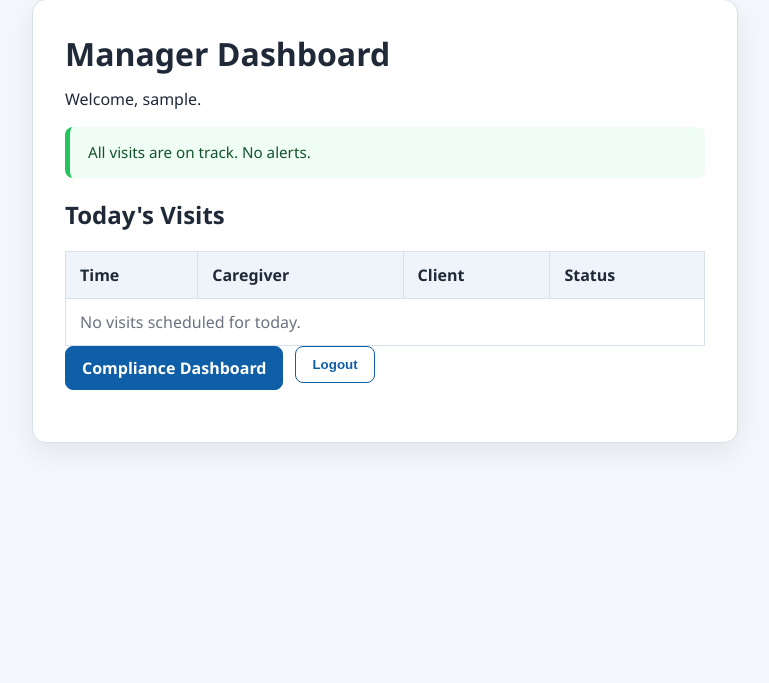
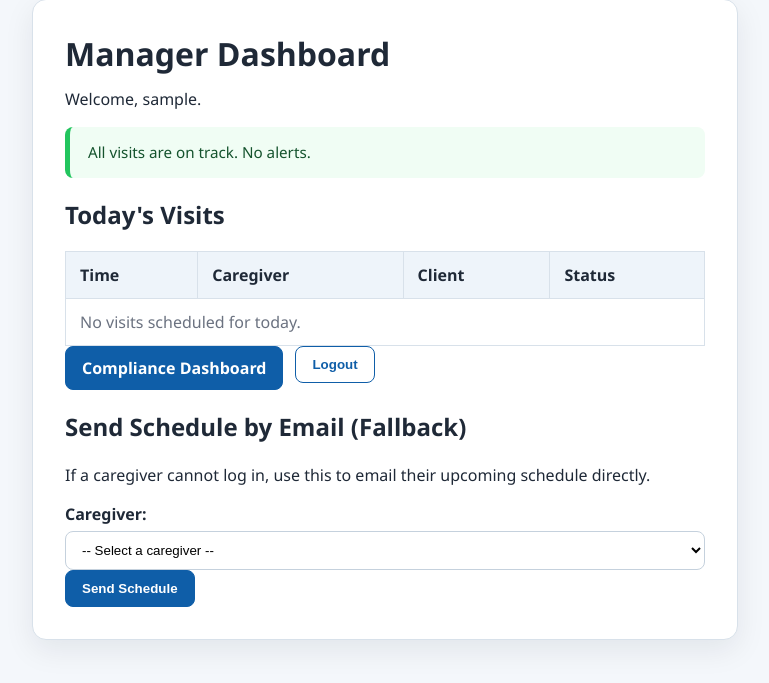
Before and after one commit to HlengiweNcube/hvcs, a Django app: page /accounts/manager-dashboard/ in a window 1280 px wide. Shown: the part 41-724 px from the top of the page, without its empty margins (255-1024 px from the left). Run offline with Django 5.2, Linux system fonts and the light colour scheme; the visitor is signed in with stand-in values (Sample User, id 1); data comes from the database, SQL or seed files in the repository.

Commit message:
Add caregiver login fallback tests and manager send-schedule email feature

```diff
--- a/accounts/urls.py
+++ b/accounts/urls.py
@@ -34,4 +34,5 @@ urlpatterns = [
     path('managers/add/', views.manager_create, name='manager_create'),
     path('managers/<int:pk>/edit/', views.manager_update, name='manager_update'),
     path('managers/<int:pk>/delete/', views.manager_delete, name='manager_delete'),
+    path('send-schedule/', views.send_schedule_email, name='send_schedule_email'),
 ]
--- a/accounts/views.py
+++ b/accounts/views.py
@@ -1,7 +1,9 @@
 from django import forms
+from django.contrib import messages
 from django.contrib.auth import login, logout
 from django.contrib.auth.forms import UserCreationForm
 from django.contrib.auth.decorators import login_required
+from django.core.mail import send_mail
 from django.shortcuts import get_object_or_404, redirect, render
 from django.utils import timezone
 
@@ -357,6 +359,8 @@ def manager_dashboard(request):
         .order_by('scheduled_time')
     )
 
+    caregivers = Caregiver.objects.filter(is_active=True).select_related('user').order_by('last_name', 'first_name')
+
     alerts = {
         'missed_checkin': missed_checkin,
         'never_started': never_started,
@@ -364,6 +368,7 @@ def manager_dashboard(request):
     return render(request, 'accounts/manager_dashboard.html', {
         'alerts': alerts,
         'todays_visits': todays_visits,
+        'caregivers': caregivers,
     })
 
 
@@ -644,3 +649,51 @@ def manager_delete(request, pk):
         manager.delete()
         return redirect('manager_list')
     return render(request, 'accounts/manager_confirm_delete.html', {'manager': manager})
+
+
+@role_required(User.Role.MANAGER)
+def send_schedule_email(request):
+    """Fallback: manager sends a caregiver's upcoming schedule by email."""
+    if request.method != 'POST':
+        return redirect('manager_dashboard')
+
+    caregiver_id = request.POST.get('caregiver_id', '').strip()
+    caregiver = get_object_or_404(Caregiver, pk=caregiver_id, is_active=True)
+
+    email_address = caregiver.user.email
+    if not email_address:
+        messages.error(request, f'{caregiver} has no email address on record.')
+        return redirect('manager_dashboard')
+
+    today = timezone.now().date()
+    upcoming = (
+        Visit.objects.filter(
+            caregiver=caregiver,
+            scheduled_date__gte=today,
+            status=Visit.Status.SCHEDULED,
+        )
+        .select_related('client')
+        .order_by('scheduled_date', 'scheduled_time')
+    )
+
+    if not upcoming.exists():
+        messages.warning(request, f'No upcoming scheduled visits found for {caregiver}.')
+        return redirect('manager_dashboard')
+
+    lines = [f'Hi {caregiver.first_name},\n']
+    lines.append('Here is your upcoming visit schedule:\n')
+    for v in upcoming:
+        lines.append(f'  {v.scheduled_date}  {v.scheduled_time}  —  {v.client}')
+    lines.append('\nPlease log in to the HVCS system to check in for each visit.')
+    lines.append('If you have trouble logging in, contact your manager immediately.')
+
+    send_mail(
+        subject='Your HVCS Visit Schedule',
+        message='\n'.join(lines),
+        from_email=None,   # uses DEFAULT_FROM_EMAIL
+        recipient_list=[email_address],
+        fail_silently=False,
+    )
+
+    messages.success(request, f'Schedule emailed to {caregiver} ({email_address}).')
+    return redirect('manager_dashboard')
--- a/templates/accounts/manager_dashboard.html
+++ b/templates/accounts/manager_dashboard.html
@@ -56,4 +56,27 @@
         <a class="link-button" href="/accounts/compliance/">Compliance Dashboard</a>
         <form method="post" action="/accounts/logout/" style="display:inline">{% csrf_token %}<button type="submit" class="button-link">Logout</button></form>
     </div>
+
+    <h2 class="section-title">Send Schedule by Email (Fallback)</h2>
+    <p class="page-text">If a caregiver cannot log in, use this to email their upcoming schedule directly.</p>
+
+    {% if messages %}
+        {% for message in messages %}
+            <div class="alert alert--{% if message.tags == 'error' %}danger{% elif message.tags == 'warning' %}warning{% else %}success{% endif %}">
+                {{ message }}
+            </div>
+        {% endfor %}
+    {% endif %}
+
+    <form method="post" action="{% url 'send_schedule_email' %}" class="form-shell">
+        {% csrf_token %}
+        <label for="caregiver_id">Caregiver:</label>
+        <select name="caregiver_id" id="caregiver_id" required>
+            <option value="">-- Select a caregiver --</option>
+            {% for cg in caregivers %}
+                <option value="{{ cg.pk }}">{{ cg.first_name }} {{ cg.last_name }}{% if cg.user.email %} &lt;{{ cg.user.email }}&gt;{% endif %}</option>
+            {% endfor %}
+        </select>
+        <button type="submit" class="button">Send Schedule</button>
+    </form>
 {% endblock %}
```
Also changed, not shown: accounts/tests.py (+33 -0 lines), hvcs_project/settings.py (+14 -0 lines).
